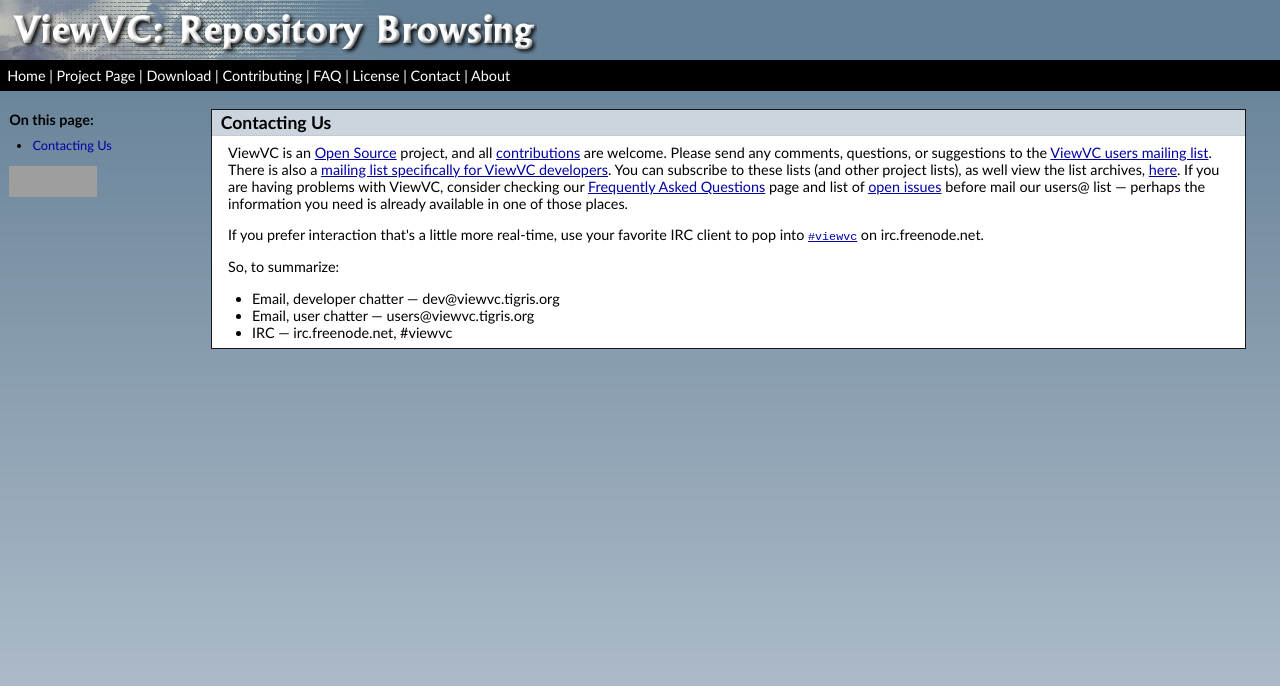
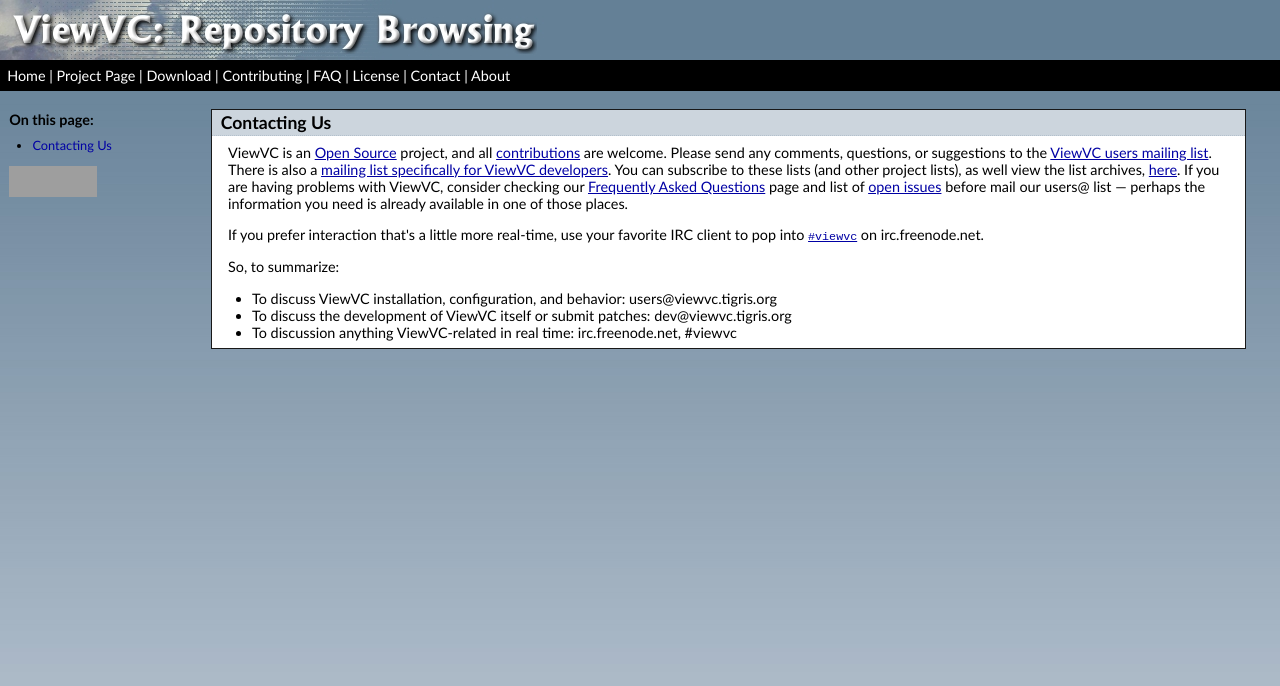
Before and after one commit to vitalif/viewvc-4intranet, a plain HTML site: page viewvc.org/contact.html in a window 1280 px wide. Drawn offline with Linux system fonts and the light colour scheme; grey boxes are pictures that could not be loaded.

Commit message:
Tweak the contact summary a bit.
git-svn-id: http://viewvc.tigris.org/svn/viewvc/trunk@1796 8cb11bc2-c004-0410-86c3-e597b4017df7

```diff
--- a/viewvc.org/contact.html
+++ b/viewvc.org/contact.html
@@ -77,9 +77,9 @@
 <p>So, to summarize:</p>
 
 <ul>
-<li>Email, developer chatter &mdash; &#100;&#101;&#118;&#64;&#118;&#105;&#101;&#119;&#118;&#99;&#46;&#116;&#105;&#103;&#114;&#105;&#115;&#46;&#111;&#114;&#103;</li>
-<li>Email, user chatter &mdash; &#117;&#115;&#101;&#114;&#115;&#64;&#118;&#105;&#101;&#119;&#118;&#99;&#46;&#116;&#105;&#103;&#114;&#105;&#115;&#46;&#111;&#114;&#103;</li>
-<li>IRC &mdash; irc.freenode.net, #viewvc</li>
+<li>To discuss ViewVC installation, configuration, and behavior:  &#117;&#115;&#101;&#114;&#115;&#64;&#118;&#105;&#101;&#119;&#118;&#99;&#46;&#116;&#105;&#103;&#114;&#105;&#115;&#46;&#111;&#114;&#103;</li>
+<li>To discuss the development of ViewVC itself or submit patches:  &#100;&#101;&#118;&#64;&#118;&#105;&#101;&#119;&#118;&#99;&#46;&#116;&#105;&#103;&#114;&#105;&#115;&#46;&#111;&#114;&#103;</li>
+<li>To discussion anything ViewVC-related in real time:  irc.freenode.net, #viewvc</li>
 </ul>
 
 </div> <!-- section-body -->
```
